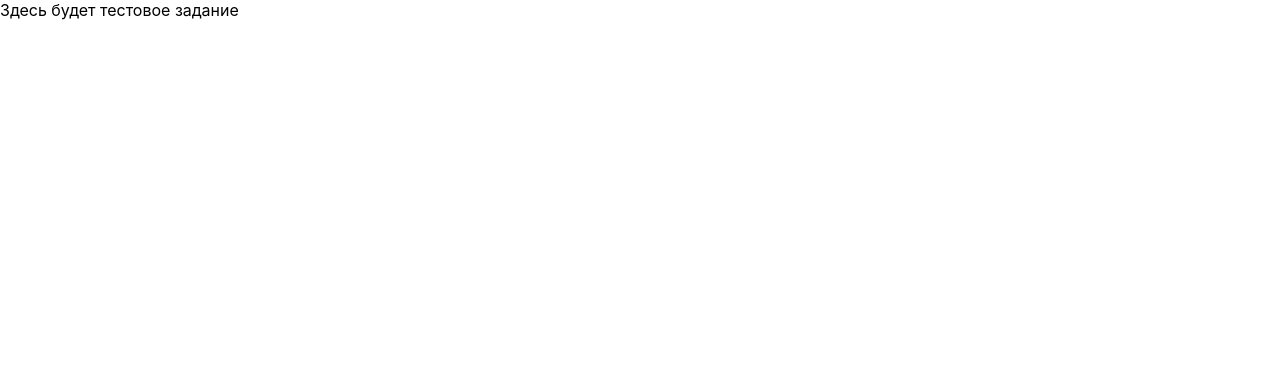
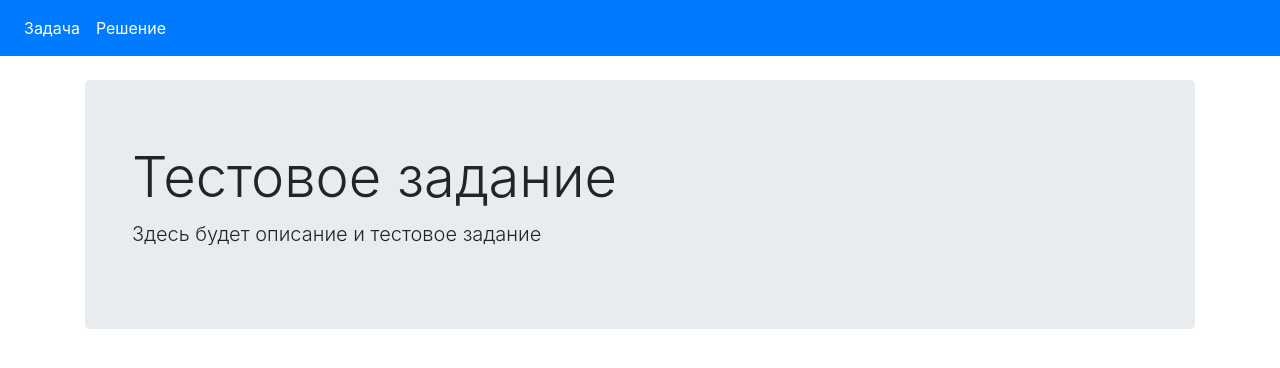
Before and after one commit to SergeySolod/ReactTestToTheCompany, a React (Create React App) app: page / in a window 1280 px wide. Shown: the top 368 px of the page. Built offline with nearby package versions, Linux system fonts and the light colour scheme.

Commit message:
The frame is ready

```diff
--- a/src/App.js
+++ b/src/App.js
@@ -1,11 +1,23 @@
 import React from 'react';
+import {Route, Switch} from 'react-router-dom'
 
-function App() {
-  return (
-    <div>
-     Здесь будет тестовое задание
-    </div>
-  );
+import Home from './pages/home/home'
+import Task from './pages/task/task'
+import Navbar from './components/navbar/navbar'
+
+const App = () =>   {
+    return (
+        <div>
+            <Navbar/>
+                       <div className="container pt-4">
+                <Switch>
+                    <Route path='/' exact render={() => <Home/>}/>
+                    <Route path='/task' exact render={() => <Task/>}/>
+                </Switch>
+            </div>
+        </div>
+    );
 }
 
-export default App;
+
+export default App
--- /dev/null
+++ b/src/components/navbar/navbar.js
@@ -0,0 +1,20 @@
+import React from 'react'
+import {NavLink} from 'react-router-dom'
+
+const Navbar = () => {
+    return (
+        <nav className="navbar navbar-dark navbar-expand-lg bg-primary">
+            <ul className="navbar-nav">
+                <li className="nav-item active">
+                    <NavLink className="nav-link" to="/" exact>Задача</NavLink>
+                </li>
+                <li className="nav-item active">
+                    <NavLink className="nav-link" to="/task" exact>Решение</NavLink>
+                </li>
+
+            </ul>
+        </nav>
+    )
+}
+
+export default Navbar;
--- a/src/index.js
+++ b/src/index.js
@@ -2,8 +2,15 @@ import React from 'react';
 import ReactDOM from 'react-dom';
 import './index.scss';
 import App from './App';
+import store from "./redux/redux-store";
 import * as serviceWorker from './serviceWorker';
+import {BrowserRouter} from "react-router-dom";
+import {Provider} from "react-redux";
 
-ReactDOM.render(<App />, document.getElementById('root'));
-
+ReactDOM.render(
+    <BrowserRouter>
+        <Provider store={store}>
+            <App/>
+        </Provider>
+    </BrowserRouter>, document.getElementById('root'));
 serviceWorker.unregister();
--- a/src/index.scss
+++ b/src/index.scss
@@ -1,3 +1,5 @@
+@import "~bootstrap/scss/bootstrap";
+
 body {
   margin: 0;
   font-family: -apple-system, BlinkMacSystemFont, 'Segoe UI', 'Roboto', 'Oxygen',
--- /dev/null
+++ b/src/pages/home/home.js
@@ -0,0 +1,16 @@
+import React from 'react'
+
+const Home = () => {
+    return (
+        <div className="jumbotron">
+            <div className="container">
+                <h1 className="display-4">Тестовое задание</h1>
+                <p className="lead">
+                    Здесь будет описание и тестовое задание
+                </p>
+            </div>
+        </div>
+    )
+}
+
+export default Home
--- /dev/null
+++ b/src/pages/task/task.js
@@ -0,0 +1,16 @@
+import React from 'react'
+
+const Home = () => {
+    return (
+        <div className="jumbotron">
+            <div className="container">
+                <h1 className="display-4">Решение</h1>
+                <p className="lead">
+                    Здесь будет решение задания
+                </p>
+            </div>
+        </div>
+    )
+}
+
+export default Home
--- /dev/null
+++ b/src/redux/redux-store.js
@@ -0,0 +1,12 @@
+import {applyMiddleware, combineReducers, compose, createStore} from 'redux'
+import thunkMiddleware from 'redux-thunk'
+
+
+let reducers = combineReducers({
+
+})
+
+const composeEnhancers = window.__REDUX_DEVTOOLS_EXTENSION_COMPOSE__ || compose;
+const store = createStore(reducers, composeEnhancers(applyMiddleware(thunkMiddleware)));
+
+export default store;
```
Also changed, not shown: src/api/Api.js (added).
